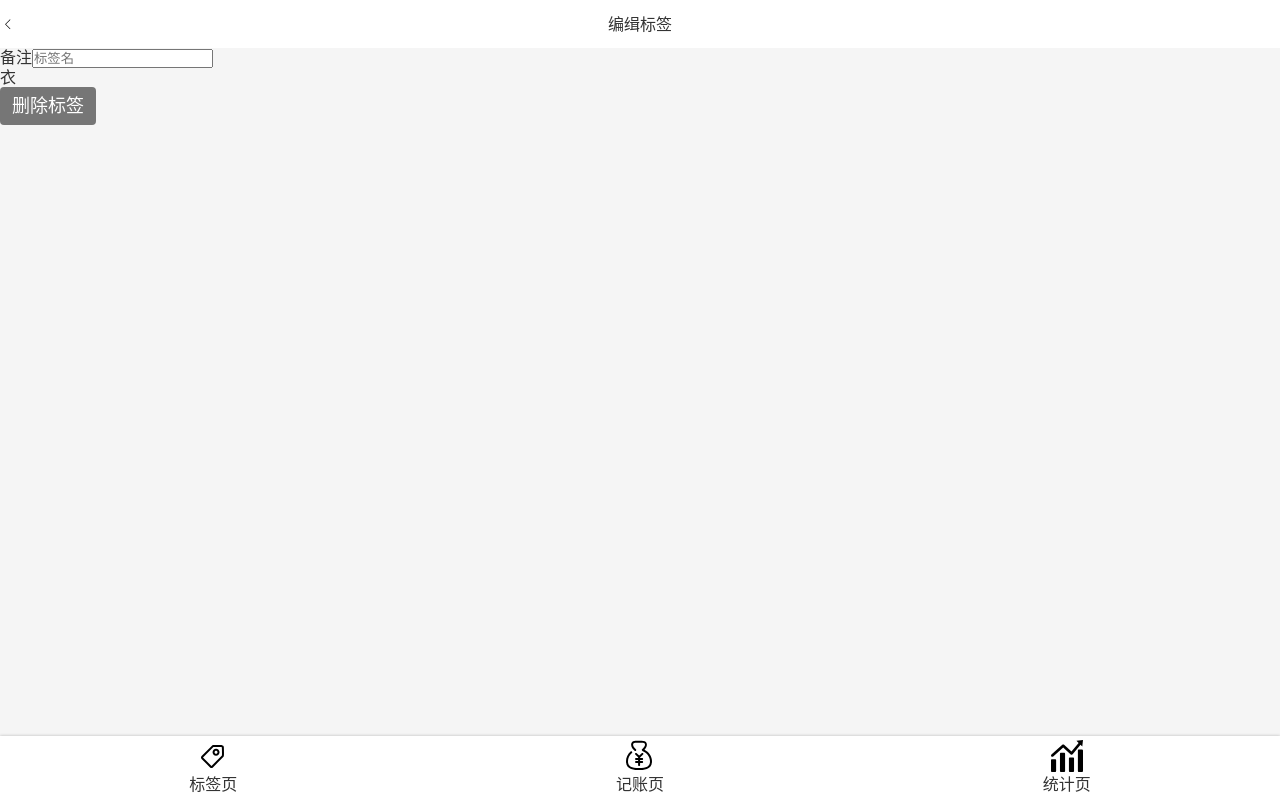
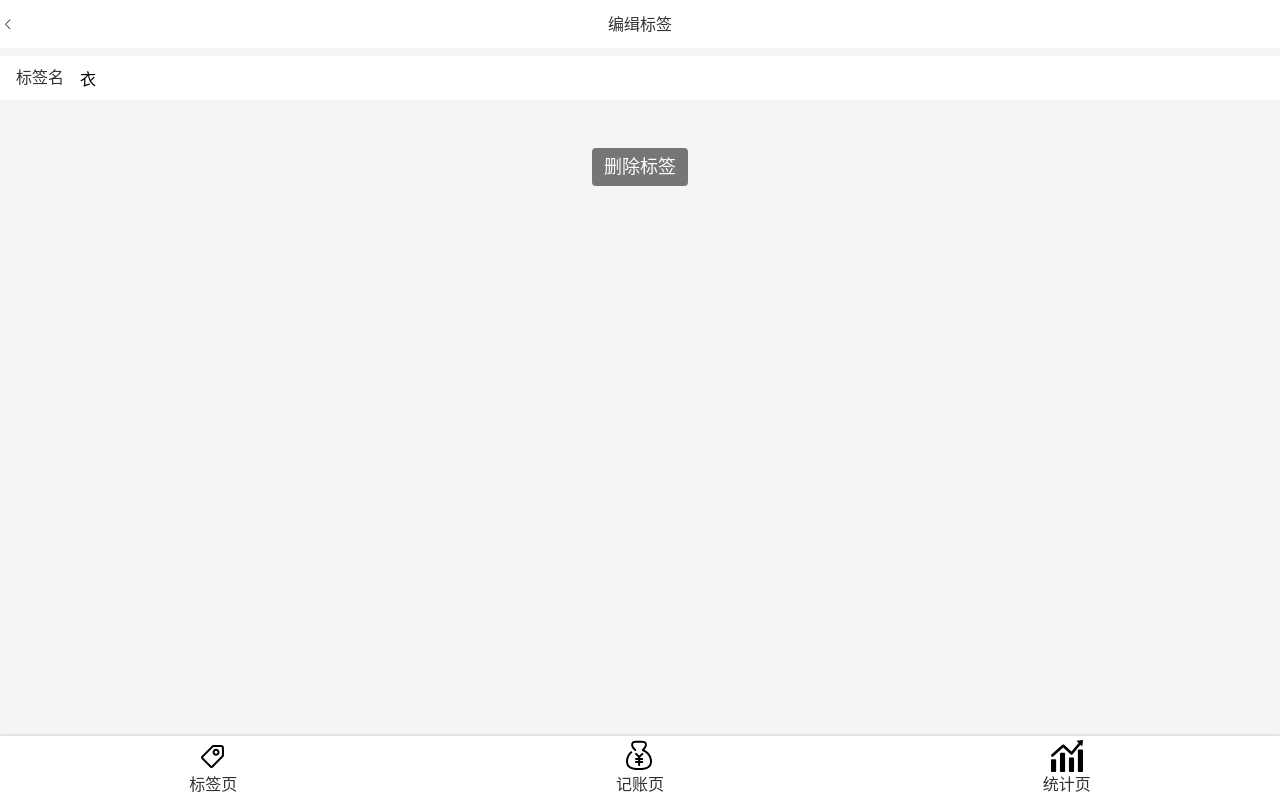
Before and after one commit to alicifes/morney-react, a React app: page /#/tags/1 in a window 1280 px wide. Built offline with nearby package versions, Linux system fonts and the light colour scheme.

Commit message:
完成Input的样式

```diff
--- /dev/null
+++ b/src/components/Center.tsx
@@ -0,0 +1,9 @@
+import styled from 'styled-components';
+
+const Center = styled.div`
+  display: flex;
+  align-items: center;
+  justify-content: center;
+`;
+
+export {Center}
--- a/src/components/Input.tsx
+++ b/src/components/Input.tsx
@@ -12,7 +12,7 @@
 
   > input {
     display: block;
-    height: 72px;
+    height: 44px;
     width: 100%;
     border: none;
     background: none;
--- a/src/components/Money/NoteSection.tsx
+++ b/src/components/Money/NoteSection.tsx
@@ -4,7 +4,7 @@
 
 const Wrapper = styled.section`
   background: #f5f5f5;
-  padding: 0 16px;
+  padding: 14px 16px;
   font-size: 14px;
 
   //> label {
--- /dev/null
+++ b/src/components/Space.tsx
@@ -0,0 +1,7 @@
+import styled from 'styled-components';
+
+const Space = styled.div`
+  height: 16px;
+`
+
+export {Space}
--- a/src/index.scss
+++ b/src/index.scss
@@ -32,8 +32,9 @@
   width: 1em;
   height: 1em;
 }
-button{
+button,input{
   font-family: inherit;
+  font-size: inherit;
 }
 .clearfix::after{
   content: "";
--- a/src/views/Tag.tsx
+++ b/src/views/Tag.tsx
@@ -5,6 +5,9 @@
 import Icon from 'components/Icon';
 import {Button} from 'components/Button';
 import styled from 'styled-components';
+import {Input} from 'components/Input';
+import {Center} from 'components/Center';
+import {Space} from '../components/Space';
 
 
 const Topbar = styled.header`
@@ -16,6 +19,11 @@
   background: white;
 `;
 
+const InputWrapper = styled.div`
+  background: white;
+  padding: 0 16px;
+  margin-top: 8px;
+`
 
 type Params = {
   id: string
@@ -31,12 +39,15 @@
         <span>编缉标签</span>
         <Icon name=""/>
       </Topbar>
-      <label>
-        <span>备注</span>
-        <input type="text" placeholder="标签名"/>
-      </label>
-      <div>{tag.name}</div>
-      <Button>删除标签</Button>
+      <InputWrapper>
+        <Input label="标签名" type="text" placeholder="标签名" value={tag.name} />
+      </InputWrapper>
+      <Space />
+      <Space />
+      <Space />
+      <Center>
+        <Button>删除标签</Button>
+      </Center>
     </Layout>
   );
 };
--- a/src/views/Tags.tsx
+++ b/src/views/Tags.tsx
@@ -5,6 +5,8 @@
 import {Link} from 'react-router-dom';
 import React from 'react';
 import {Button} from 'components/Button';
+import {Center} from 'components/Center';
+import {Space} from 'components/Space';
 
 
 const TagList = styled.ol`
@@ -25,16 +27,6 @@
 `;
 
 
-
-const Center = styled.div`
-  display: flex;
-  align-items: center;
-  justify-content: center;
-`;
-
-const Space = styled.div`
-  height: 16px;
-`
 
 const Tags:React.FC = () => {
   const {tags} = useTags();
```
